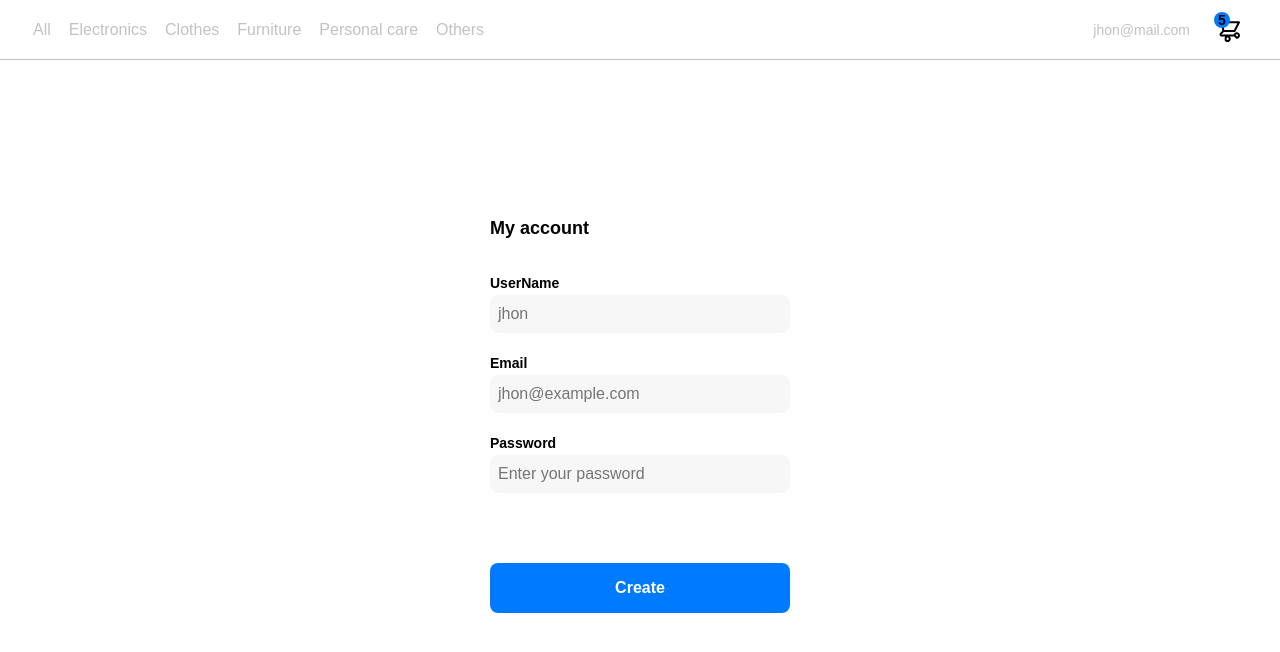
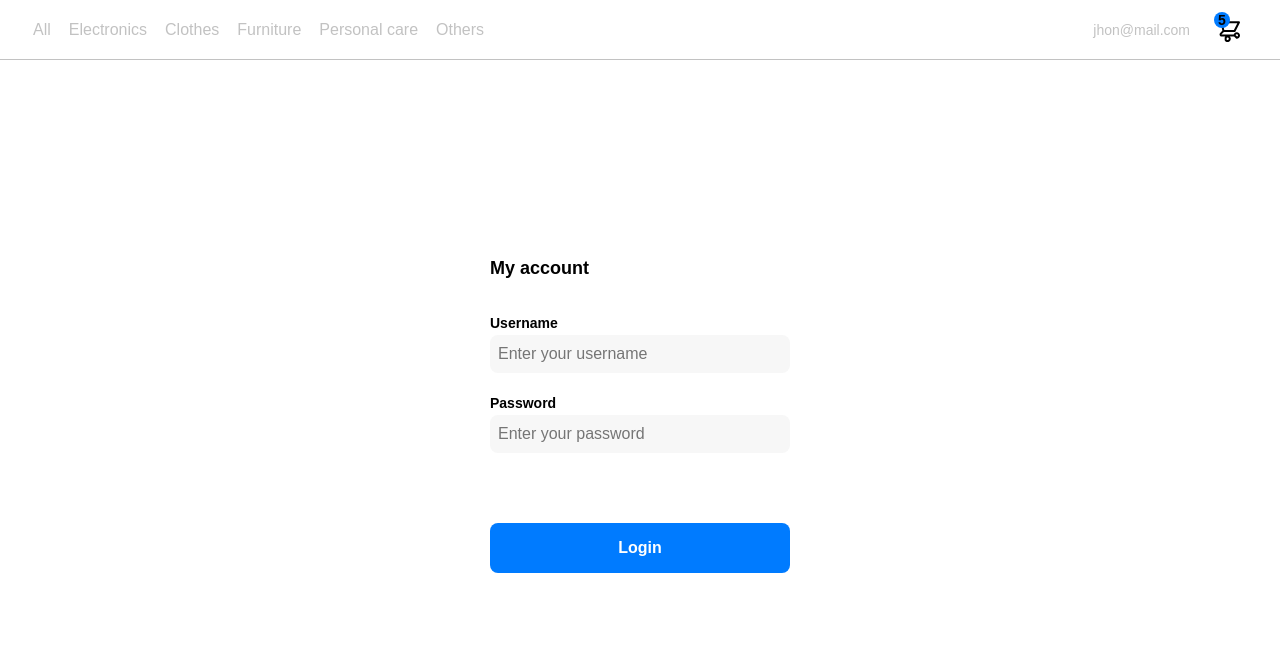
Before and after one commit to gomezjhon1022/shop-ui, a React (Vite) app: page / in a window 1280 px wide. Shown: the top 652 px of the page. Built offline with nearby package versions, Linux system fonts and the light colour scheme.

Commit message:
Add Login component with styles and functionality

```diff
--- a/src/App.jsx
+++ b/src/App.jsx
@@ -1,13 +1,14 @@
 import { Header } from './components/Header'
 import { SignUp } from './components/SignUp'
 import './App.css'
+import { Login } from './components/Login'
 
 function App() {
 
   return (
     <>
       <Header />
-      <SignUp />
+      <Login />
     </>
   )
 }
--- /dev/null
+++ b/src/components/Login/Login.css
@@ -0,0 +1,58 @@
+.login {
+  display: grid;
+  place-items: center;
+  height: calc(100vh - 60px);
+  width: 100%;
+}
+
+.login__form-container {
+  display: grid;
+  grid-template-rows: auto 1fr auto;
+  width: 300px;
+}
+
+.login__form-title {
+  font-size: var(--lg);
+  margin-bottom: 36px;
+  text-align: start;
+}
+
+.login__form {
+  display: flex;
+  flex-direction: column;
+}
+
+.login__form > div {
+  display: flex;
+  flex-direction: column;
+}
+
+.login__label {
+  font-size: var(--sm);
+  font-weight: bold;
+  margin-bottom: 4px;
+}
+
+.login__input {
+  background-color: var(--text-input-field);
+  border: none;
+  border-radius: 8px;
+  height: 38px;
+  font-size: var(--md);
+  padding: 6px 8px;
+  margin-bottom: 22px;
+}
+
+.login__button {
+  background-color: var(--primary-color);
+  border-radius: 8px;
+  border:none;
+  color: var(--white);
+  width: 100%;
+  cursor:pointer;
+  font-size: var(--md);
+  font-weight: bold;
+  height: 50px;
+  margin-top: 48px;
+  margin-bottom: 30px;
+}
--- /dev/null
+++ b/src/components/Login/index.jsx
@@ -0,0 +1,61 @@
+import { useState } from 'react';
+import './Login.css'
+
+function Login(){
+  const [userName, setUserName] = useState("");
+  const [password, setPassword] = useState("");
+  const [errorMsg, setErrorMsg]= useState('');
+  const [token, setToken]= useState("")
+
+  const handleLogin = async (e)=>{
+    e.preventDefault()
+    try {
+      const response = await fetch('http://localhost:3000/api/login',{
+        method:'POST',
+        headers: {
+          'Content-Type': 'application/json'
+        },
+        body: JSON.stringify({
+          userName,
+          password
+        })
+      })
+
+      const result = await response.json();
+      const { token } = result;
+      setToken(token)
+      if (!response.ok){
+        setErrorMsg(result.error||'Something went wrong');
+      } else {
+        setErrorMsg('');
+        console.log('You are logged in', result);
+      }
+    } catch (error) {
+      console.error('Login failed. Please check your credentials', error)
+    }
+  }
+  return (
+  <div className="login">
+    <div className="login__form-container">
+      <h1 className="login__form-title">
+        My account
+        {token}
+      </h1>
+      <form className="login__form">
+        <div>
+          <label htmlFor="userName" className='login__label'>Username</label>
+          <input id="userName" value={userName} className='login__input' placeholder='Enter your username' onChange={(e)=> setUserName(e.target.value.toLowerCase().trim())}></input>
+          <label htmlFor="password" className='login__label'>Password</label>
+          <input id="password" value={password} type="password" className='login__input' placeholder='Enter your password' onChange={(e)=>setPassword(e.target.value)}></input>
+        </div>
+        <button className="login__button" onClick={handleLogin}>Login</button>
+      </form>
+      {errorMsg.length>0&&<div>{errorMsg}</div>}
+
+    </div>
+
+  </div>
+  )
+}
+
+export { Login }
--- a/src/components/SignUp/index.jsx
+++ b/src/components/SignUp/index.jsx
@@ -40,7 +40,7 @@ function SignUp(){
       </h1>
       <form className="sign-up__form">
         <div>
-          <label htmlFor="userName" className='sign-up__label'>UserName</label>
+          <label htmlFor="userName" className='sign-up__label'>Username</label>
           <input id="userName" value={userName} className='sign-up__input' placeholder='jhon' onChange={(e)=> setUserName(e.target.value.toLowerCase().trim())}></input>
           <label htmlFor="email" className='sign-up__label'>Email</label>
           <input id="email" value={email} type="email" className='sign-up__input' placeholder='jhon@example.com' onChange={(e)=>setEmail(e.target.value)}></input>
```
